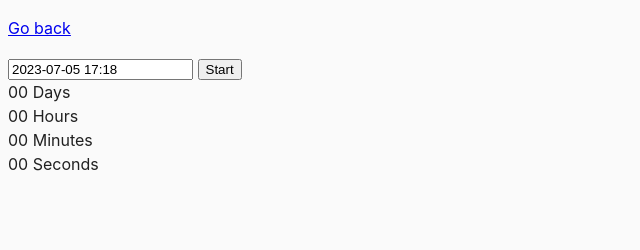
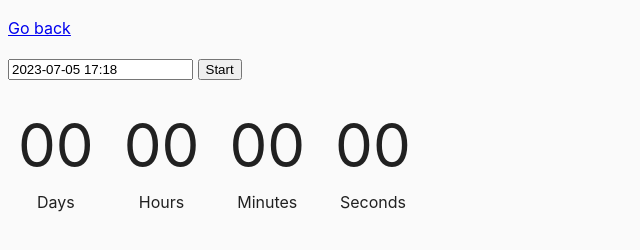
Before and after one commit to zhurakovska/goit-js-hw-09, a website built with Parcel: page src/02-timer.html in a window 1280 px wide. Shown: the whole page, without its empty margins (0-640 px from the left). Built offline with nearby package versions, Linux system fonts and the light colour scheme.

Commit message:
add styles

```diff
--- a/src/02-timer.html
+++ b/src/02-timer.html
@@ -10,7 +10,7 @@
     <p><a href="index.html">Go back</a></p>
 
     <input type="text" id="datetime-picker" />
-    <button type="button" data-start >Start</button>
+    <button  class="timer-btn" type="button" data-start >Start</button>
 
     <div class="timer">
       <div class="field">
--- a/src/css/common.css
+++ b/src/css/common.css
@@ -36,3 +36,19 @@ img {
   opacity: 0.5;
   pointer-events: none;
 }
+
+.timer {
+  display: flex;
+  gap: 30px;
+  margin: 20px 10px;
+}
+
+.field {
+  display: flex;
+  flex-direction: column;
+  text-align: center;
+}
+
+.value {
+  font-size: 60px;
+}
```
